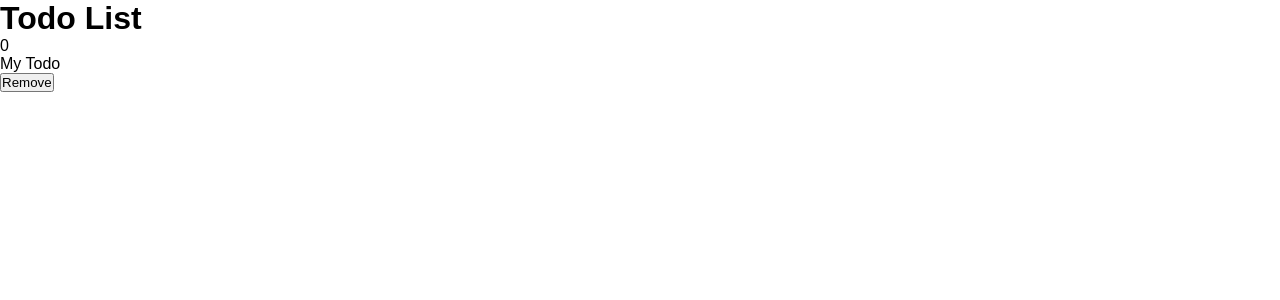
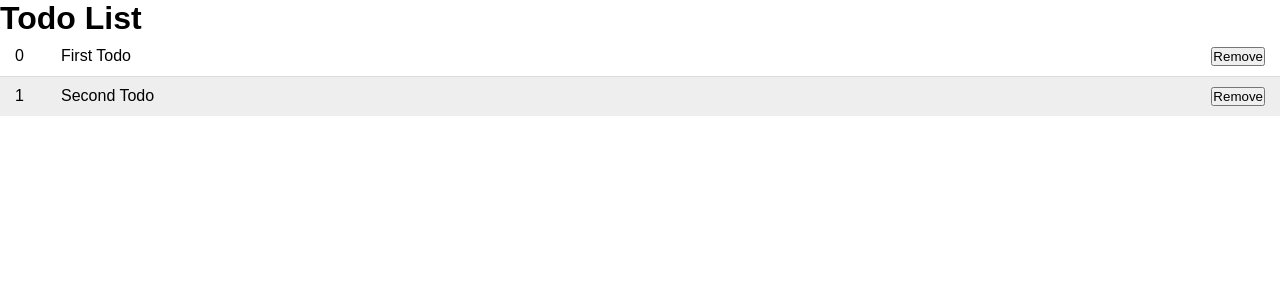
Before and after one commit to ashiqur-russel/Angular-Todo-App, an Angular app: page / in a window 1280 px wide. Shown: the top 300 px of the page. Built offline with nearby package versions, Linux system fonts and the light colour scheme.

Commit message:
Added style on todo

```diff
--- a/src/app/components/todos/todos.component.css
+++ b/src/app/components/todos/todos.component.css
@@ -0,0 +1,56 @@
+.todo {
+  display: flex;
+  padding: 10px 15px;
+  background-color: #fff;
+  border-bottom: 1px solid #ddd;
+}
+
+.todo:nth-child(even) {
+  background-color: #eee;
+}
+
+.todo:last-of-type {
+  border-bottom: 0;
+}
+
+.todo .id {
+  flex: 1 1 50px;
+}
+
+.todo .content {
+  flex: 1 1 100%;
+}
+
+.todo.done .content {
+  text-decoration: line-through;
+}
+
+.todo-input {
+  display: block;
+  width: 100%;
+  padding: 10px 15px;
+  appearance: none;
+  border: none;
+  background-color: #f3f3f3;
+  margin-top: 15px;
+  font-size: 20px;
+  outline: none;
+}
+
+.todo-submit {
+  display: block;
+  width: 100%;
+  max-width: 200px;
+  appearance: none;
+  border: none;
+  outline: none;
+  background: none;
+
+  background-color: #fe4880;
+  color: #fff;
+  margin: 15px auto;
+
+  padding: 10px 15px;
+  font-size: 18px;
+  font-weight: 700;
+}
--- a/src/app/components/todos/todos.component.html
+++ b/src/app/components/todos/todos.component.html
@@ -1,7 +1,7 @@
 <div class="todos">
-    <div class="todo">
-        <div class="id">0</div>
-        <div class="content">My Todo</div>
+    <div class="todo" *ngFor="let todo of todos; let i = index;">
+        <div class="id">{{i}}</div>
+        <div class="content">{{todo.content}}</div>
         <button class="delete">Remove</button>
     </div>
 </div>
--- a/src/app/components/todos/todos.component.ts
+++ b/src/app/components/todos/todos.component.ts
@@ -1,15 +1,30 @@
 import { Component, OnInit } from '@angular/core';
+import { Todo } from './../../models/Todo';
 
 @Component({
   selector: 'app-todos',
   templateUrl: './todos.component.html',
   styleUrls: ['./todos.component.css']
 })
+
 export class TodosComponent implements OnInit {
+
+  todos?:Todo[];
 
   constructor() { }
 
   ngOnInit(): void {
+    this.todos=[
+      {
+        content:'First Todo',
+        completed:false
+      },
+      {
+        content:'Second Todo',
+        completed:true
+      },
+
+    ]
   }
 
 }
--- /dev/null
+++ b/src/app/models/Todo.ts
@@ -0,0 +1,6 @@
+export class Todo{
+    content!: string ;
+
+    completed!: boolean;
+
+}
```
